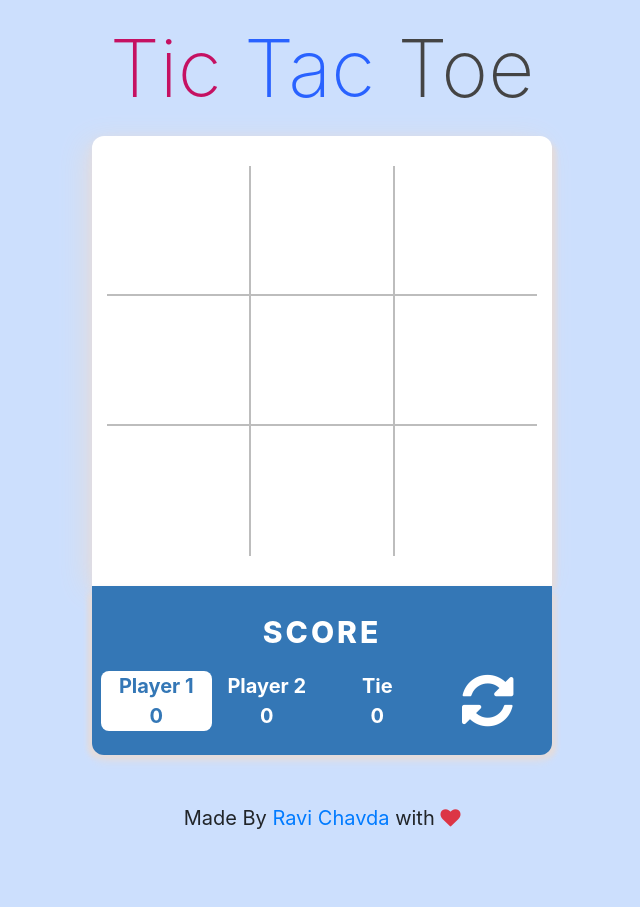
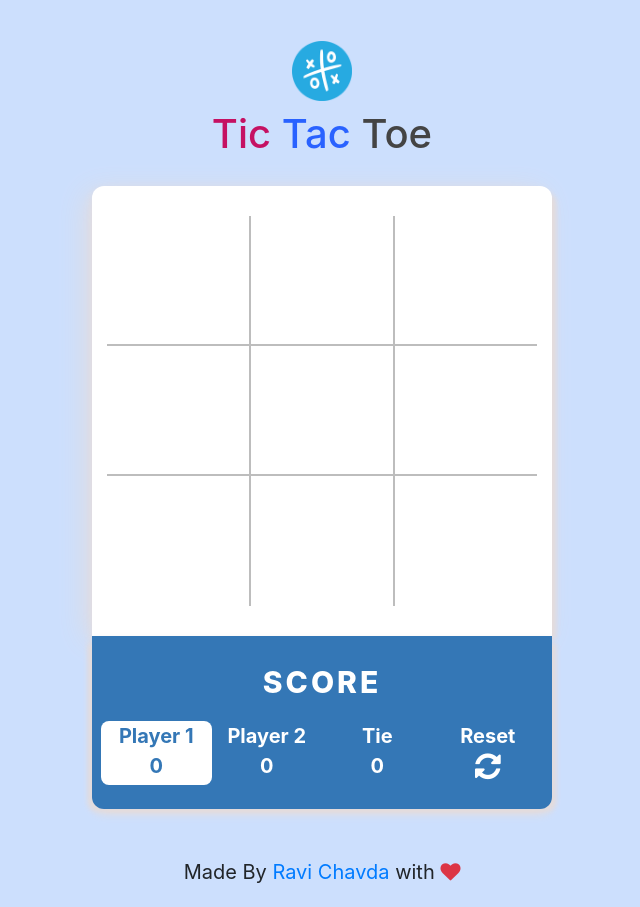
Before and after one commit to Ravi1674/Tic-Tac-Toe, a plain HTML site: page index.html in a window 1280 px wide. Shown: the whole page, without its empty margins (318-958 px from the left). Before the commit the page ends 833 px from the top, so only its background shows below. Drawn offline with nearby package versions, Linux system fonts and the light colour scheme.

Commit message:
logo added and reset nutton UI and functionality change

```diff
--- a/css/styles.css
+++ b/css/styles.css
@@ -11,12 +11,15 @@
 body {
     background-color: #ccdffd !important;
 }
-h1{
-    color: #c51162 !important   ;
-    font-size: 80px !important;
+.heading{
+    color: #c51162 !important;
+    display: inline-block;
+    font-size: 60px !important;
     font-weight:200 !important;
     text-align: center;
-    margin:0;
+
+    margin-left: auto;
+    margin-right: auto;
     padding:20px 0 0 0;
 }
 .gameField{
@@ -80,7 +83,7 @@ h1{
 .score{
     font-size: 20px;
 }
-.play1, .play2, .tie{
+.play1, .play2, .tie, .reset{
     font-weight: 700;
     border-radius: 8px;
 }
@@ -135,4 +138,5 @@ h1{
     margin-bottom: 0px;
     font-size: 20px;
     text-align: center;
+    padding-bottom: 20px;
 }
--- a/index.html
+++ b/index.html
@@ -6,6 +6,7 @@
     <meta name="viewport" content="width=device-width, initial-scale=1.0">
     <title>Tic-Tae-Toe</title>
     <link rel="stylesheet" href="./css/styles.css">
+    <link rel="icon" href="./images/logo.png">
     <link rel="stylesheet" href="https://maxcdn.bootstrapcdn.com/bootstrap/4.0.0/css/bootstrap.min.css" >
 
     <link rel="stylesheet" href="https://cdnjs.cloudflare.com/ajax/libs/font-awesome/4.7.0/css/font-awesome.min.css">
@@ -19,7 +20,7 @@
             <div class="playerTwo"><input type="text" id="p2" placeholder="Enter Player 2 Name"><span></span></div>
         </div> -->
         <header>
-            <h1>Tic <span style="color:#2962ff;">Tac</span> <span style="color:#444;">Toe</span></h1>
+            <div class="heading w-100 ml-auto mr-auto"><img class="flost-left" src="./images/logo.png" width="60px" height="60px" alt="logo"><h1 class="ml-auto">Tic <span style="color:#2962ff;">Tac</span> <span style="color:#444;">Toe</span></h1></div>
         </header>
         <div></div>
         <div class="gameOver animation" id="gameover">
@@ -65,8 +66,9 @@
                             <span>Tie</span><br>
                             <span id="draw">0</span>
                         </div>
-                        <div class="col-sm-3">
-                            <i class="fa fa-refresh m-auto" id="resetBtn" style="font-size: 60px; cursor: pointer;" aria-hidden="true"></i>
+                        <div class="col-sm-3 reset">
+                            <span>Reset</span><br>
+                            <span><i class="fa fa-refresh m-auto" id="resetBtn" style="font-size: 30px; cursor: pointer;" aria-hidden="true"></i></span>
                         </div>
                     </div>
                 </div>
--- a/js/index.js
+++ b/js/index.js
@@ -158,6 +158,13 @@ $(document).ready(function() {
     });
 
     $('#resetBtn').click(function(){
+
+        player1Score=0;
+        player2Score=0;
+        drawScore=0;
+        $('#ps1').html("0");
+        $('#ps2').html("0");
+        $('#draw').html("0");
         resetGame();
         valChangeStyle();
     });
```
Also changed, not shown: images/logo.png (added).
